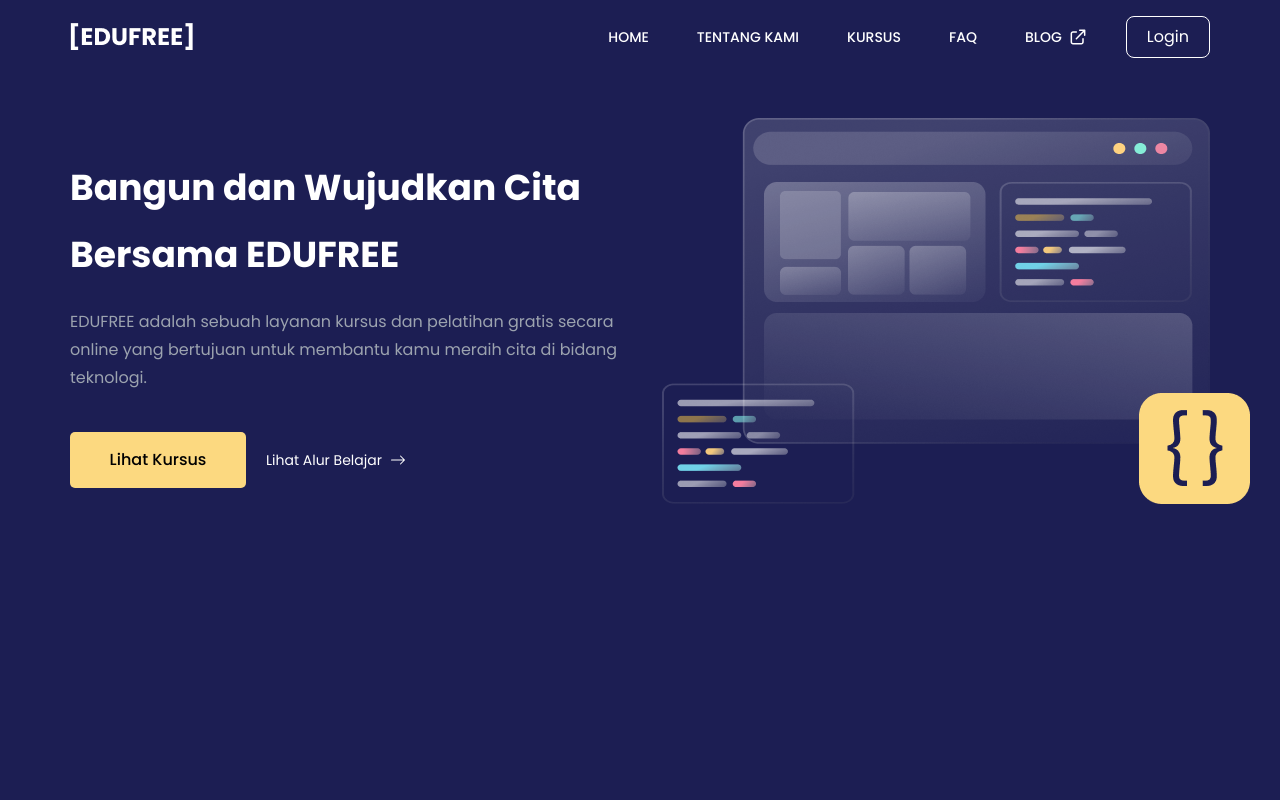
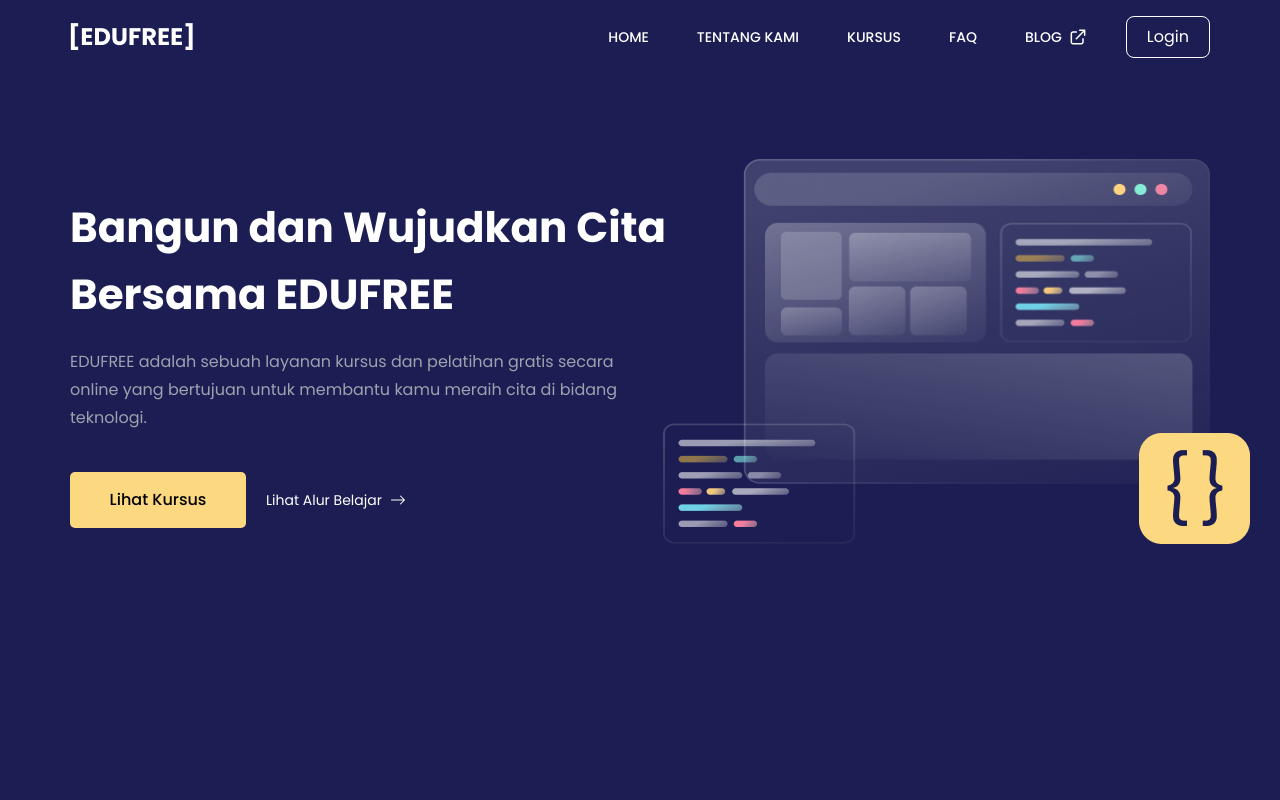
Before and after one commit to Taufik-H/edufree, a React (Vite) app: page / in a window 1280 px wide. Shown: the top 800 px of the page. Built offline with nearby package versions, Linux system fonts and the light colour scheme.

Commit message:
feat: margin pading

```diff
--- a/src/sections/Hero.jsx
+++ b/src/sections/Hero.jsx
@@ -8,11 +8,11 @@ function Hero() {
   return (
     <>
       <div className="w-full min-h-screen bg-[#1C1E53] overflow-hidden relative lg:static">
-        <div className="absolute lg:static top-0 left-0 z-50 w-full lg:flex lg:justify-center">
+        <div className="absolute lg:static top-0 left-0 z-50 w-full lg:flex lg:justify-center lg:mt-10">
           <Container className="max-w-[1440px] h-full lg:flex lg:items-center justify-between">
             {dataHero.map((data, index) => (
               <div className="z-50 mt-10 lg:mt-0 sm:mt-5 lg:w-7/12" key={index}>
-                <h1 className="text-4xl   font-bold text-white pt-20  leading-[67.2px]">
+                <h1 className="text-[42px]   font-bold text-white pt-20  leading-[67.2px]">
                   {data.title}
                 </h1>
                 <p className="text-gray-400 mt-10 sm:mt-5 sm:w-10/12 leading-7">
@@ -34,7 +34,11 @@ function Hero() {
               </div>
             ))}
             <div className="relative max-w-[1000px] hidden lg:block">
-              <img src={hero1} alt="hero image" />
+              <img
+                src={hero1}
+                alt="hero image"
+                className="w-[467px] h-[325px]"
+              />
               <img
                 src={hero2}
                 alt="hero image"
```
